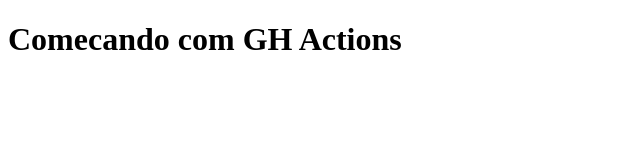
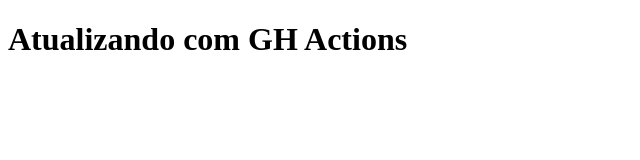
Before and after one commit to jefaokpta/github-actions-starting, a plain HTML site: page src/index.html in a window 1280 px wide. Shown: the whole page, without its empty margins (0-640 px from the left). Drawn offline with Linux system fonts and the light colour scheme.

Commit message:
troquei saudação

```diff
--- a/src/index.html
+++ b/src/index.html
@@ -5,7 +5,7 @@
     <title>Comecando com GH Actions</title>
 </head>
 <body>
-    <h1>Comecando com GH Actions</h1>
+    <h1>Atualizando com GH Actions</h1>
 
 </body>
 </html>
```
